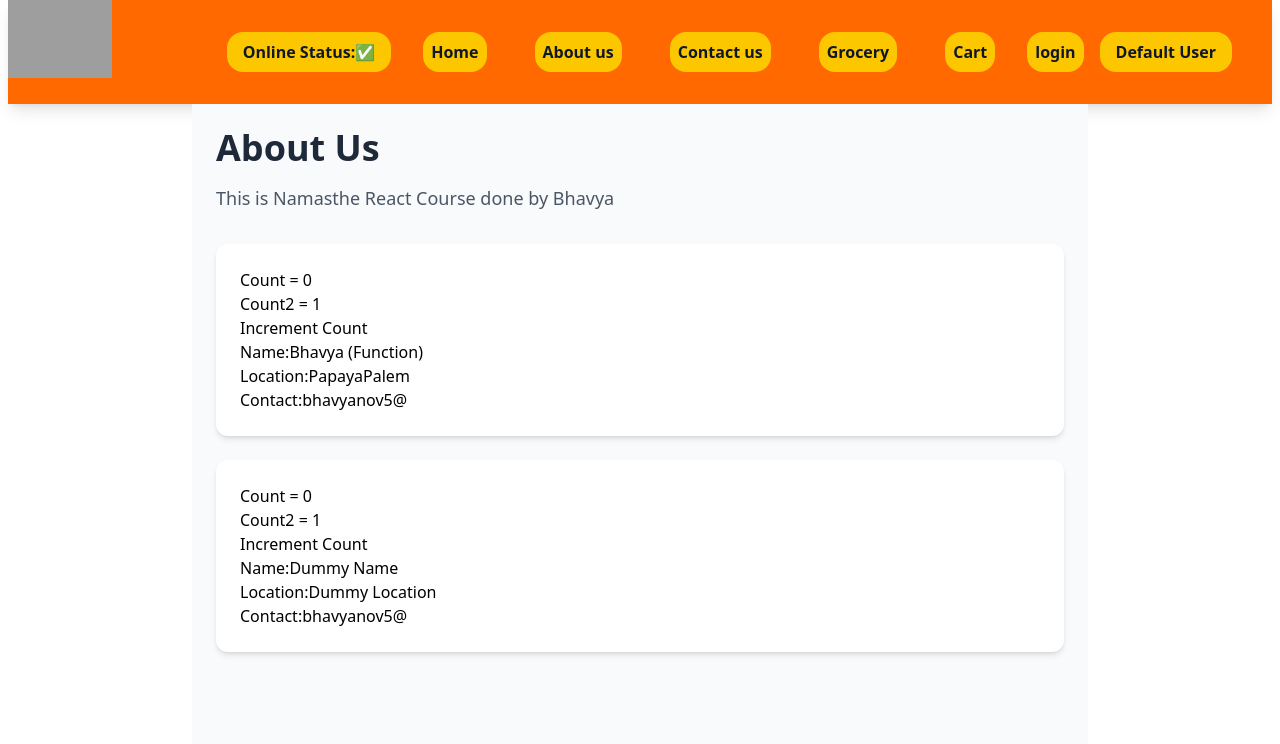
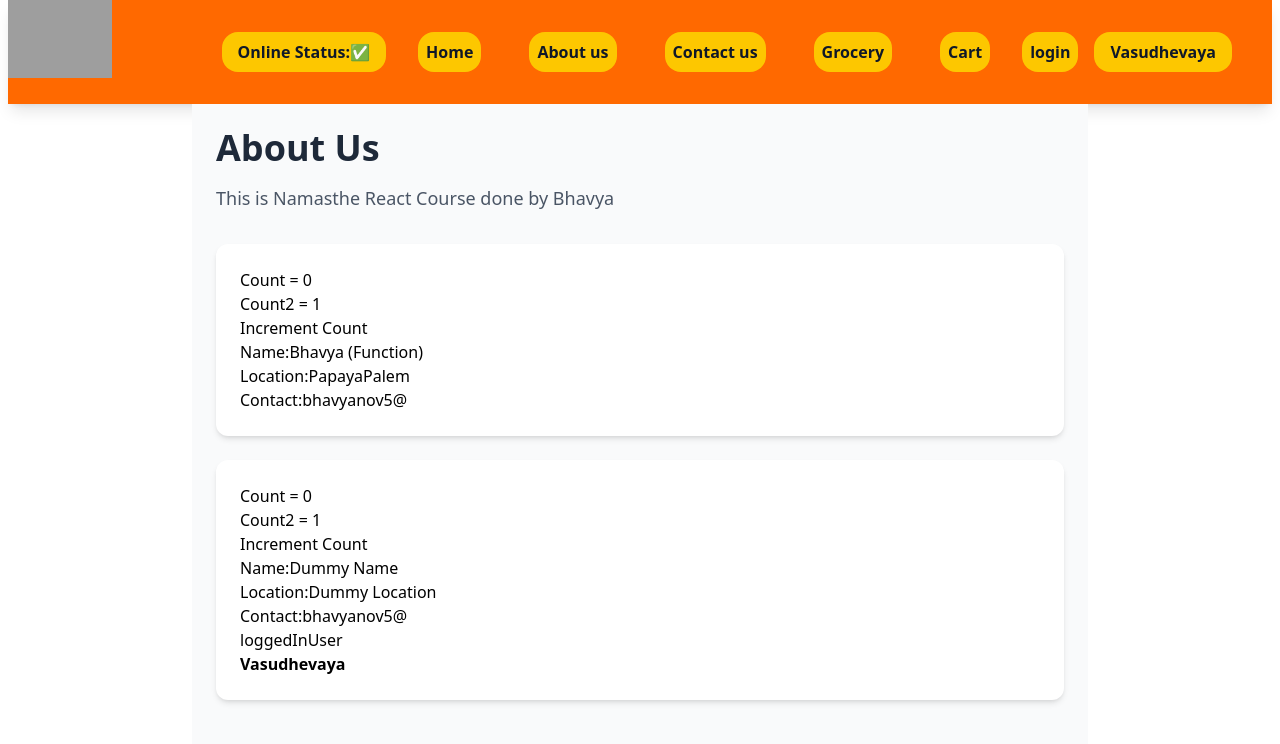
Before and after one commit to bhavya970/Namasthe-React, a React (Vite) app: page /about in a window 1280 px wide. Shown: the top 744 px of the page. Built offline with nearby package versions, Linux system fonts and the light colour scheme; no server answers; grey boxes are pictures that could not be loaded.

Commit message:
Learned UserContext.Consumer , UserContext.Provider

```diff
--- a/App.js
+++ b/App.js
@@ -7,18 +7,32 @@ import About from "./src/components/About";
 import Contact from "./src/components/Contact";
 import Error from "./src/components/Error";
 import RestaurantMenu from "./src/components/RestaurantMenu";
-import {lazy , Suspense} from "react";
+import {lazy , Suspense , useState,useEffect} from "react";
+import UserContext from "./src/utils/UserContext";
 
 const Grocery = lazy(() => import("./src/components/Grocery"));
 
 const AppLayout = () => {
 
+    //authorization
+
+    const [showName , setShowName] = useState(true);
+
+    useEffect(() => {
+        const data = {
+            name : "Vasudhevaya",
+        }
+        setShowName(data.name);
+    },[])
 
     return (
+        <UserContext.Provider value={{loggedInUser: showName , setShowName}}>
         <div className="container">
             <Header/>
             <Outlet/>
         </div>
+        </UserContext.Provider>
+
     );
 };
 
--- a/src/components/Body.js
+++ b/src/components/Body.js
@@ -1,14 +1,15 @@
 import RestaurantCard , {withPromotedLabel} from "./RestaurantCard";
 import Shimmer from "./Shimmer";
-import { useEffect, useState } from "react";
+import { useEffect, useState,useContext } from "react";
 import { Link } from "react-router-dom";
 import useOnlineStatus from "../utils/useOnlineStatus";
-
+import userContext from "../utils/UserContext";
 const Body = () => {
   const [listOfRestaurants, setListOfRestaurants] = useState([]);
   const [searchText, setSearchText] = useState("");
   const [filteredRestaurants , setFilteredRestaurants] = useState([]);
-  console.log(listOfRestaurants);
+  const {loggedInUser,setShowName} = useContext(userContext);
+  // console.log(listOfRestaurants);
   const RestaurantCardPromoted = withPromotedLabel(RestaurantCard);
   const fetchData = async () => {
     const data = await fetch("https://corsproxy.io/https://namastedev.com/api/v1/listRestaurants");
@@ -59,9 +60,12 @@ if(listOfRestaurants.length === 0) {
             console.log(filtered);
             setFilteredRestaurants(filtered);
          }}>Top-Rating Restaurants</button>
+          <label>UserName:</label>&nbsp;
+          <input className="border-solid border-black rounded-lg  p-2" type="text" value={loggedInUser} onChange={(e) => setShowName(e.target.value)}></input>
       </div>
       </div>
       <div className="flex flex-wrap">
+
   {filteredRestaurants.map((res) => (
     <Link
       key={res.info.id}
@@ -71,7 +75,9 @@ if(listOfRestaurants.length === 0) {
       {res.info.promoted ? <RestaurantCardPromoted info={res.info} /> : <RestaurantCard info={res.info} />}
     </Link>
   ))}
+
 </div>
+
 
     </div>
   );
--- a/src/components/UserClass.js
+++ b/src/components/UserClass.js
@@ -1,5 +1,5 @@
 import React from "react";
-
+import UserContext from "../utils/UserContext";
 class UserClass extends React.Component {
     constructor(props) {
         super(props);
@@ -55,6 +55,14 @@ class UserClass extends React.Component {
         <h2>Name:{name}</h2>
         <h2>Location:{location}</h2>
         <h3>Contact:bhavyanov5@</h3>
+        <div>
+            loggedInUser
+            <UserContext.Consumer>
+                {({loggedInUser}) => (
+                    <h4 className="font-bold">{loggedInUser}</h4>
+                )}
+            </UserContext.Consumer>
+        </div>
     </div>
     }
 }
```
